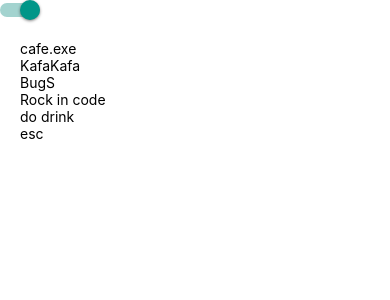
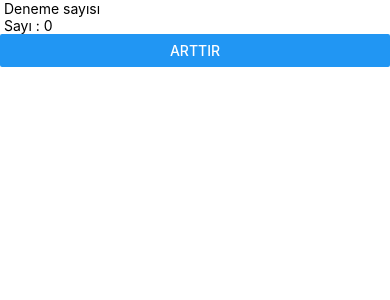
Before and after one commit to aytacbulanik/React_Native_App, a React Native app: screen / in a window 390 px wide. Shown: the top 300 px of the page. Built offline with nearby package versions, Linux system fonts and the light colour scheme.

Commit message:
life cycle constructor started

```diff
--- a/src/App.js
+++ b/src/App.js
@@ -1,46 +1,15 @@
 import React, {useState} from 'react';
-import {SafeAreaView, Text, FlatList, StyleSheet, Switch} from 'react-native';
-
-const data = [
-  {id: 0, name: 'cafe.exe', isFavorite: true},
-  {id: 1, name: 'KafaKafa', isFavorite: false},
-  {id: 2, name: 'BugS', isFavorite: false},
-  {id: 3, name: 'Rock in code', isFavorite: true},
-  {id: 4, name: 'do drink', isFavorite: false},
-  {id: 5, name: 'esc', isFavorite: true},
-];
+import {SafeAreaView, Text, Button} from 'react-native';
 
 function App() {
-  const [cafeList, setCafeList] = useState(data);
-  const [showFavorite, sethowFavorite] = useState(true);
-
-  function onSwitchChange(isSelected) {
-    sethowFavorite(isSelected);
-    isSelected
-      ? setCafeList(cafeList.filter(cafe => cafe.isFavorite))
-      : setCafeList(data);
-  }
+  const [number, setNumber] = useState(0);
   return (
     <SafeAreaView>
-      <Switch value={showFavorite} onValueChange={onSwitchChange} />
-      <FlatList
-        style={styles.textContainer}
-        data={cafeList}
-        renderItem={({item}) => <Text>{item.name}</Text>}
-      />
+      <Text> Deneme sayısı</Text>
+      <Text> Sayı : {number}</Text>
+      <Button title='Arttır' onPress={() => setNumber(number + 2)}/>
     </SafeAreaView>
   );
 }
-const styles = StyleSheet.create({
-  textContainer: {
-    fontSize: 30,
-    margin: 20,
-  },
-  buttonContainer: {
-    margin: 20,
-    color: 'red',
-    backgroundColor: 'green',
-  },
-});
 
 export default App;
```
